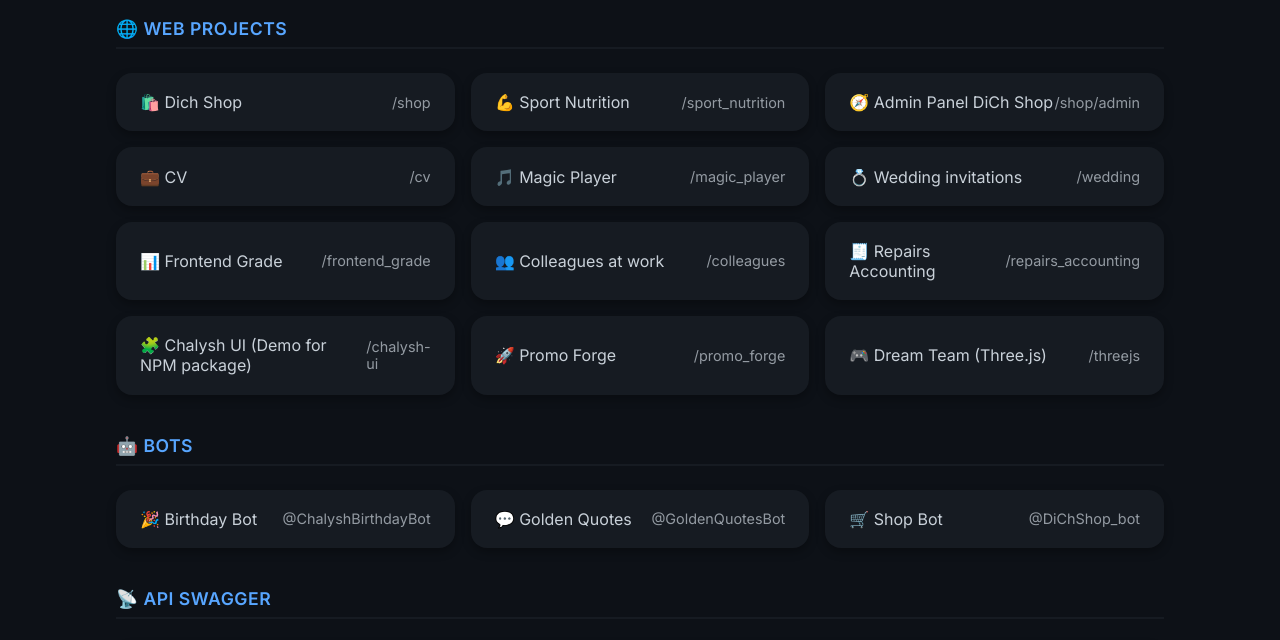
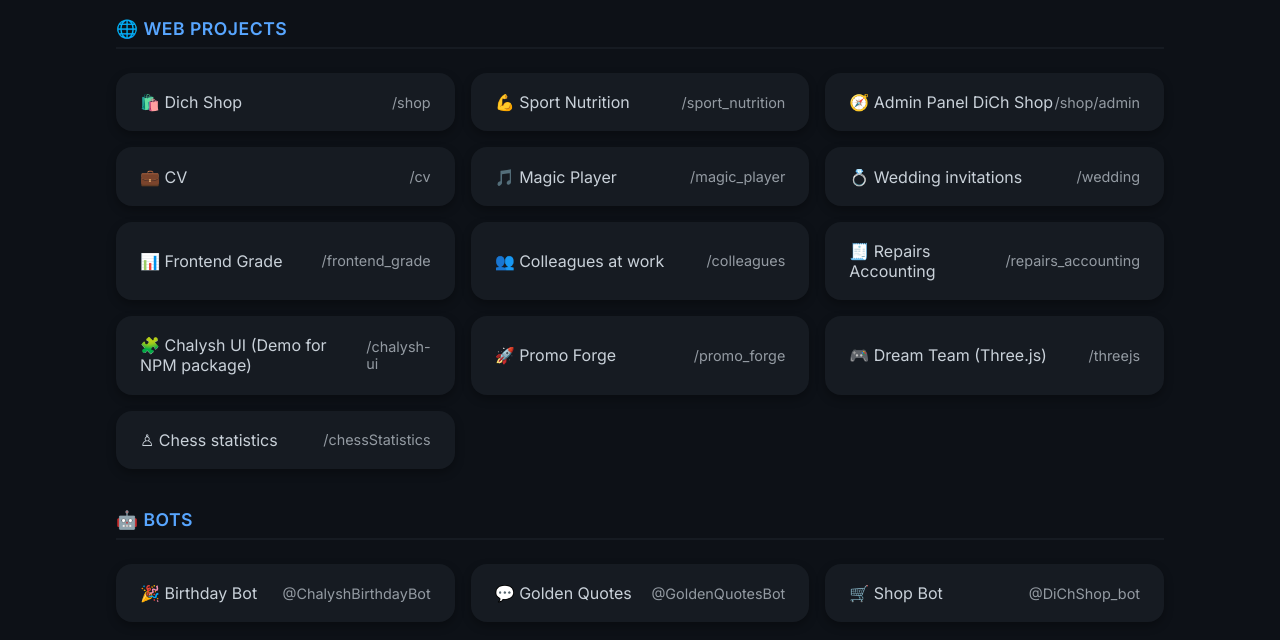
Before and after one commit to dimonss/navigationPage, a website: page index.html in a window 1280 px wide. Shown: the part 122-762 px from the top of the page. Drawn offline with Linux system fonts and the light colour scheme.

Commit message:
Add link to chessStatistics

```diff
--- a/index.html
+++ b/index.html
@@ -284,6 +284,7 @@
         <a href="/chalysh-ui" target="_blank" data-i18n="chalysh_ui">🧩 Chalysh UI <span>/chalysh-ui</span></a>
         <a href="/promo_forge" target="_blank" data-i18n="promo_forge">🚀 Promo Forge <span>/promo_forge</span></a>
         <a href="/threejs" target="_blank" data-i18n="threejs">🎮 Three.js Experiments <span>/threejs</span></a>
+        <a href="/chessStatistics" target="_blank" data-i18n="chessStatistics">♙ Chess statistics <span>/chessStatistics</span></a>
       </div>
     </div>
 
@@ -332,6 +333,7 @@
         chalysh_ui: '🧩 Chalysh UI (Демка NPM Пакета)',
         promo_forge: '🚀 Генератор промо кодов',
         threejs: '🎮 Dream Team (Three.js)',
+        chessStatistics: '♙ Chess statistics',
         swagger: '📚 Генератор промо кодов API',
         footer: '© 2025 DiCh — Все права защищены.'
       },
@@ -356,6 +358,7 @@
         chalysh_ui: '🧩 Chalysh UI (Demo for NPM package)',
         promo_forge: '🚀 Promo Forge',
         threejs: '🎮 Dream Team (Three.js)',
+        chessStatistics: '♙ Chess statistics',
         swagger: '📚 Promo Forge API',
         footer: '© 2025 DiCh — All rights reserved.'
       }
```
